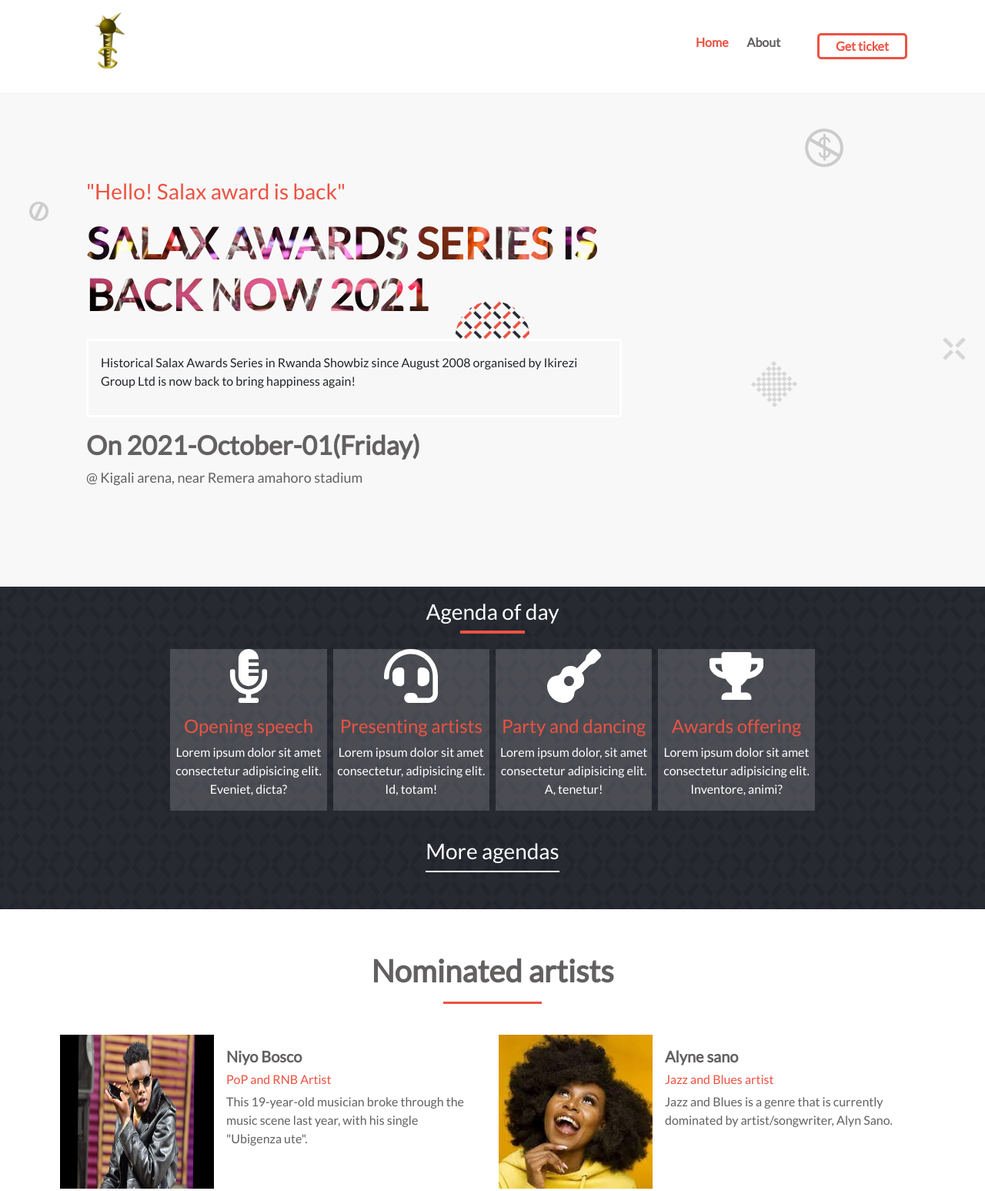
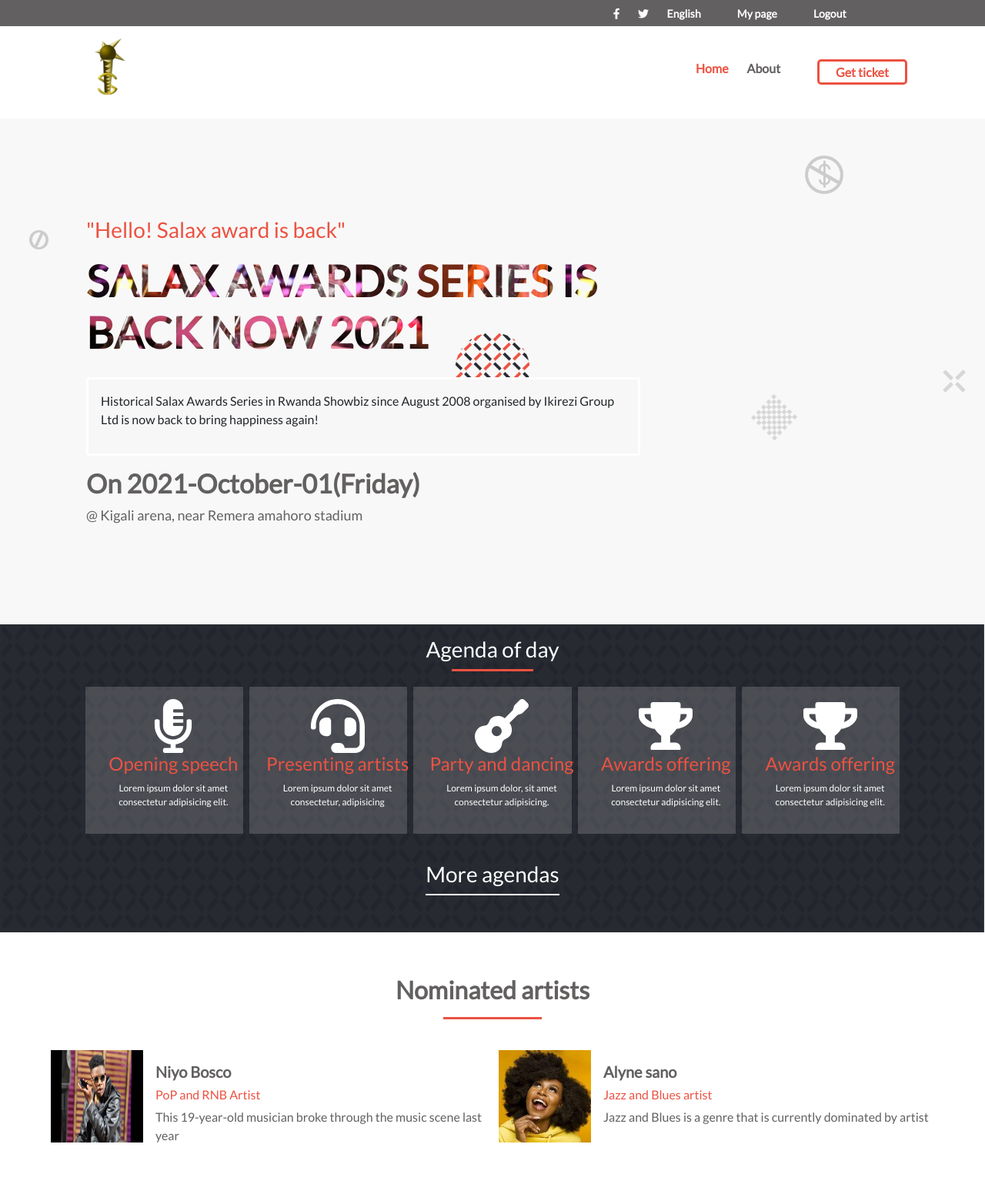
Before and after one commit to benshidanny11/consert_page, a plain HTML site: page index.html in a window 1280 px wide. Shown: the top 1547 px of the page at 77% size. Drawn offline with nearby package versions, Linux system fonts and the light colour scheme.

Commit message:
Implement all required changes

```diff
--- a/assets/styles/css/about.css
+++ b/assets/styles/css/about.css
@@ -13,7 +13,7 @@
     url(../../images/img3.png),
     url(../../images/img4.png),
     url(../../images/img5.png);
-  background-position: 85% 8%, 3% 23%, 5% 40%, 98% 52%, 80% 60%;
+  background-position: 85% 8%, 3% 23%, 20% 52%, 98% 52%, 80% 60%;
   background-size: 50px 50px, 25px 25px, 100px 100px, 30px 30px, 60px 60px;
 }
 
@@ -21,10 +21,6 @@
   font-size: 56px;
   font-weight: bold;
   color: var(--color-main);
-  background-image: unset;
-  background-clip: unset;
-  -webkit-text-fill-color: unset;
-  -webkit-background-clip: unset;
 }
 
 .about-content-container {
@@ -34,8 +30,21 @@
   text-align: center;
 }
 
+.intro-col-about {
+  display: flex;
+  flex-direction: column;
+  align-items: center;
+}
+
 .cust-card {
   border: 3px solid rgb(199, 198, 198);
+  background-color: var(--color-white);
+}
+
+.inner-about {
+  display: flex;
+  flex-direction: column;
+  align-items: center;
 }
 
 @media only screen and (max-width: 768px) {
--- a/assets/styles/css/main.css
+++ b/assets/styles/css/main.css
@@ -12,11 +12,7 @@ body {
 }
 
 .header {
-  height: 20%;
-  box-shadow: 2px 2px 2px 1px rgba(133, 133, 133, 0.2);
-  display: flex;
-  align-items: center;
-  padding-left: 5rem;
+  display: none;
 }
 
 .introduction {
@@ -29,17 +25,18 @@ body {
   background-position: 85% 8%, 3% 23%, 50% 50%, 98% 52%, 80% 60%;
   background-size: 50px 50px, 25px 25px, 100px 100px, 30px 30px, 60px 60px;
   background-color: #f8f8f8;
-  padding: 7rem;
+  padding: 1.2rem;
   background-repeat: no-repeat;
 }
 
 .intro-col > .h-page-title-home,
 .intro-col > h3 {
   color: var(--color-main);
+  margin-top: 1rem;
 }
 
 .intro-col > .h-page-title-home {
-  font-size: 56px;
+  font-size: 42px;
   font-weight: bold;
   background-image: url(../../images/salaxaward.jpeg);
   text-transform: uppercase;
@@ -49,7 +46,7 @@ body {
 }
 
 .hdate {
-  font-size: 34px;
+  font-size: 26px;
   font-weight: bold;
   color: var(--color-text);
 }
@@ -98,6 +95,8 @@ body {
   display: flex;
   justify-content: center;
   align-items: center;
+
+  --bs-gutter-x: 0;
 }
 
 .program-inner-container {
@@ -123,12 +122,17 @@ body {
 .program-list {
   width: 100%;
   display: grid;
-  grid-template-columns: repeat(4, 1fr);
+  grid-template-columns: repeat(5, 1fr);
 }
 
 .agenda-item {
   background-color: rgba(233, 233, 233, 0.185);
   color: #fff;
+  display: flex;
+  flex-direction: column;
+  align-items: center;
+  text-align: center;
+  padding: 1rem;
 }
 
 .agenda-item:hover {
@@ -203,17 +207,17 @@ body {
 }
 
 .menu-icon-container {
-  display: none;
+  display: block;
 }
 
 .partner-logo {
-  width: 300px;
-  height: 70px;
+  width: 200px;
+  height: 40px;
 }
 
 .image-artist {
-  width: 200px;
-  height: 200px;
+  width: 100px;
+  height: 100px;
 }
 
 .menu-container {
@@ -272,7 +276,20 @@ body {
   visibility: hidden;
 }
 
-@media only screen and (max-width: 768px) {
+.icon-programs {
+  width: 70px;
+  height: 70px;
+}
+
+.p-programs-desc {
+  font-size: 12px;
+}
+
+.top-bar {
+  display: none;
+}
+
+@media only screen and (min-width: 768px) {
   *,
   ::after,
   ::before {
@@ -280,63 +297,89 @@ body {
   }
 
   .header {
+    height: 20%;
+    box-shadow: 2px 2px 2px 1px rgba(133, 133, 133, 0.2);
+    display: flex;
+    align-items: center;
+    padding-left: 5rem;
+  }
+
+  .menu-icon-container {
     display: none;
   }
 
-  .menu-icon-container {
-    display: block;
-  }
-
   .introduction {
-    padding: 1.2rem;
+    padding: 7rem;
   }
 
   .intro-col > .h-page-title-home {
-    font-size: 42px;
-  }
-
-  .intro-col > h3 {
-    margin-top: 1rem;
+    font-size: 56px;
   }
 
   .hdate {
-    font-size: 26px;
+    font-size: 34px;
   }
 
-  .program-list {
-    grid-template-columns: repeat(3, 1fr);
+  .partner-logo {
+    width: 300px;
+    height: 70px;
   }
 
-  .agenda-item {
+  .image-artist {
+    width: 120px;
+    height: 120px;
+  }
+
+  .menu-container {
+    visibility: hidden;
+  }
+
+  .nominees {
     display: flex;
     flex-direction: column;
     align-items: center;
-    text-align: center;
-    padding: 1rem;
   }
 
-  .progarms {
-    --bs-gutter-x: 0;
+  .nominated-holder {
+    display: grid;
+    grid-template-columns: repeat(2, 1fr);
   }
 
-  .p-programs-desc {
-    font-size: 12px;
+  .top-bar {
+    display: grid;
+    grid-template-columns: 4fr 2fr;
+    background-color: var(--color-text);
   }
 
-  .partner-logo {
-    width: 200px;
-    height: 40px;
+  .links-outer-container {
+    display: flex;
+    flex-direction: column;
+    align-items: center;
+    justify-content: center;
+    padding: 0.3rem 0;
   }
 
-  .image-artist {
-    width: 150px;
-    height: 150px;
+  .top-links-container {
+    display: flex;
+    width: 350px;
+    justify-content: space-around;
+    list-style-type: none;
+    margin-block-start: unset;
+    margin-block-end: unset;
+    margin-inline-start: unset;
+    margin-inline-end: unset;
+    padding-inline-start: unset;
   }
-}
 
-@media only screen and (min-width: 768px) {
-  .menu-container {
-    visibility: hidden;
+  .top-links {
+    color: var(--color-white);
+    text-decoration: none;
+    font-size: 14px;
+    font-weight: bold;
+  }
+
+  .top-links:hover {
+    color: rgb(235, 235, 235);
   }
 }
 
@@ -356,9 +399,6 @@ body {
     display: block;
   }
 
-  /* .agenda-item {
-    display: flex;
-    flex-direction: row; */
   .item-xsm-outer {
     flex-wrap: unset;
   }
@@ -372,22 +412,24 @@ body {
   }
 
   .info-program-container {
+    display: flex;
     flex-shrink: unset;
     padding-right: 0;
+    align-items: center;
+  }
+
+  .item-title {
+    font-size: 14px;
+  }
+
+  .p-programs-desc {
+    font-size: 12px;
+    margin-left: 1rem;
   }
 
   .agenda-item {
     text-align: unset;
     padding: 0.2rem;
-  }
-
-  .p-programs-desc {
-    font-size: unset;
-  }
-
-  .image-artist {
-    width: 100px;
-    height: 100px;
   }
 
   .image-artist-container {
@@ -407,4 +449,14 @@ body {
   .foooter-texts {
     text-align: center;
   }
+
+  .icon-programs {
+    width: 50px;
+    height: 50px;
+    margin: 1rem;
+  }
+
+  .footer-info-container {
+    display: block;
+  }
 }
--- a/index.html
+++ b/index.html
@@ -5,6 +5,7 @@
     <meta http-equiv="X-UA-Compatible" content="IE=edge" />
     <meta name="viewport" content="width=device-width, initial-scale=1.0" />
     <title>Salax award</title>
+    <link rel="stylesheet" href="https://pro.fontawesome.com/releases/v5.10.0/css/all.css" integrity="sha384-AYmEC3Yw5cVb3ZcuHtOA93w35dYTsvhLPVnYs9eStHfGJvOvKxVfELGroGkvsg+p" crossorigin="anonymous"/>
     <link
       href="https://cdn.jsdelivr.net/npm/bootstrap@5.1.0/dist/css/bootstrap.min.css"
       rel="stylesheet"
@@ -14,7 +15,22 @@
     <link rel="stylesheet" href="assets/styles/css/main.css" />
   </head>
   <body>
+
     <main class="main">
+      <section class="top-bar">
+        <div class="col-lg-6"></div>
+        <div class="col-lg-6">
+          <div class="links-outer-container">
+           <ul class="top-links-container">
+             <li><a href="#" class="top-links"><i class="fab fa-facebook-f"></i></a></li>
+             <li><a href="#" class="top-links"><i class="fab fa-twitter"></i></a></li>
+             <li><a href="#" class="top-links">English</li>
+             <li><a href="#" class="top-links">My page</li>
+             <li><a href="#" class="top-links">Logout</li>
+           </ul>
+          </div>
+        </div>
+      </section>
       <header class="header">
         <div class="col-md-6 col-lg-8 nav-desk">
           <a href="index.html"
@@ -69,19 +85,19 @@
             </div>
           </div>
         </div>
-        <h1 class="mt-3 hdate">On 2021-October-01(Friday)</h1>
+        <h2 class="mt-3 hdate">On 2021-October-01(Friday)</h2>
         <p class="mt-2 plocation">
           @ Kigali arena, near Remera amahoro stadium
         </p>
       </section>
 
       <section class="progarms row">
-        <div class="col-lg-8 col-md-12 col-sm-12">
+        <div class="col-lg-10 col-md-12 col-sm-12">
           <div class="program-inner-container">
             <h3 class="h-agenda">Agenda of day</h3>
             <div class="divider mb-3"></div>
             <div class="program-list">
-              <div
+              <article
                 class="
                   agenda-item
                   d-flex
@@ -95,23 +111,21 @@
                 <div class="row d-sm-flex flex-sm-row item-xsm-outer">
                   <div class="item-xsm flex-md-column">
                     <img
-                      class="icon"
+                      class="icon-programs"
                       src="./assets/images/agenda1.svg"
                       alt="icon"
-                      width="70"
-                      height="70"
                     />
                   </div>
                   <div class="info-program-container">
-                    <h4 class="mt-3 item-title">Opening speech</h4>
+                    <h4 class="item-title">Opening speech</h4>
                     <p class="p-programs-desc">
                       Lorem ipsum dolor sit amet consectetur adipisicing elit.
-                      Eveniet, dicta?
                     </p>
                   </div>
                 </div>
-              </div>
-              <div
+              </article>
+
+              <article
                 class="
                   agenda-item
                   d-flex
@@ -125,23 +139,21 @@
                 <div class="row d-sm-flex flex-sm-row item-xsm-outer">
                   <div class="item-xsm flex-md-column">
                     <img
-                      class="icon"
+                      class="icon-programs"
                       src="./assets/images/agenda2.svg"
                       alt="icon"
-                      width="70"
-                      height="70"
                     />
                   </div>
                   <div class="info-program-container">
-                    <h4 class="mt-3 item-title">Presenting artists</h4>
+                    <h4 class="item-title">Presenting artists</h4>
                     <p class="p-programs-desc">
-                      Lorem ipsum dolor sit amet consectetur, adipisicing elit.
-                      Id, totam!
+                      Lorem ipsum dolor sit amet consectetur, adipisicing
                     </p>
                   </div>
                 </div>
-              </div>
-              <div
+              </article>
+
+              <article
                 class="
                   agenda-item
                   d-flex
@@ -155,23 +167,21 @@
                 <div class="row d-sm-flex flex-sm-row item-xsm-outer">
                   <div class="item-xsm flex-md-column">
                     <img
-                      class="icon"
+                      class="icon-programs"
                       src="./assets/images/agenda3.svg"
                       alt="icon"
-                      width="70"
-                      height="70"
                     />
                   </div>
                   <div class="info-program-container">
-                    <h4 class="mt-3 item-title">Party and dancing</h4>
+                    <h4 class="item-title">Party and dancing</h4>
                     <p class="p-programs-desc">
-                      Lorem ipsum dolor, sit amet consectetur adipisicing elit.
-                      A, tenetur!
+                      Lorem ipsum dolor, sit amet consectetur adipisicing.
                     </p>
                   </div>
                 </div>
-              </div>
-              <div
+              </article>
+
+              <article
                 class="
                   agenda-item
                   d-flex
@@ -185,22 +195,48 @@
                 <div class="row d-sm-flex flex-sm-row item-xsm-outer">
                   <div class="item-xsm flex-md-column">
                     <img
-                      class="icon"
+                      class="icon-programs"
                       src="./assets/images/agenda4.svg"
                       alt="icon"
-                      width="70"
-                      height="70"
                     />
                   </div>
                   <div class="info-program-container">
-                    <h4 class="mt-3 item-title">Awards offering</h4>
+                    <h4 class="item-title">Awards offering</h4>
                     <p class="p-programs-desc">
                       Lorem ipsum dolor sit amet consectetur adipisicing elit.
-                      Inventore, animi?
                     </p>
                   </div>
                 </div>
+              </article>
+
+              <article
+              class="
+                agenda-item
+                d-flex
+                flex-md-column
+                justify-content-between
+                align-items-center
+                text-md-center
+                m-1
+              "
+            >
+              <div class="row d-sm-flex flex-sm-row item-xsm-outer">
+                <div class="item-xsm flex-md-column">
+                  <img
+                    class="icon-programs"
+                    src="./assets/images/agenda4.svg"
+                    alt="icon"
+                  />
+                </div>
+                <div class="info-program-container">
+                  <h4 class="item-title">Awards offering</h4>
+                  <p class="p-programs-desc">
+                    Lorem ipsum dolor sit amet consectetur adipisicing elit.
+                  </p>
+                </div>
               </div>
+              </article>
+
             </div>
             <a href="#" id="h-more">
               <h3>More agendas</h3>
@@ -211,11 +247,11 @@
 
       <section class="nominees my-5 py-2 pb-2">
         <div class="text-center mb-2">
-          <h1 class="nom-title">Nominated artists</h1>
+          <h2 class="nom-title">Nominated artists</h2>
         </div>
         <div class="divider"></div>
         <div class="container">
-          <div class="row mt-4" id="nominees"></div>
+          <div class="row mt-4 nominated-holder" id="nominees"></div>
         </div>
       </section>
 
@@ -247,7 +283,7 @@
 
       <footer class="mt-5">
         <div class="container">
-          <div class="row footer-info-container">
+          <div class="footer-info-container">
             <div
               class="
                 col-lg-4 col-md-4 col-sm-4
--- a/js/main.js
+++ b/js/main.js
@@ -4,14 +4,14 @@ const nominatedArtists = [
     type: 'PoP and RNB Artist',
     image: './assets/images/artist1.jpg',
     descr:
-      'This 19-year-old musician broke through the music scene last year, with his single "Ubigenza ute".',
+      'This 19-year-old musician broke through the music scene last year',
   },
   {
     name: 'Alyne sano',
     type: 'Jazz and Blues artist',
     image: './assets/images/artist2.jpeg',
     descr:
-      'Jazz and Blues is a genre that is currently dominated by artist/songwriter, Alyn Sano.',
+      'Jazz and Blues is a genre that is currently dominated by artist',
   },
   {
     name: 'Nel Ngabo',
@@ -25,21 +25,21 @@ const nominatedArtists = [
     type: 'Afrobeat and RNB Artist',
     image: './assets/images/artist4.jpg',
     descr:
-      'The 28-year-old Musician/Song-writer and founder & C.E.O. of his own record label called Igitangaza Music Label.',
+      'The 28-year-old Musician/Song-writer, he is good singer.',
   },
   {
     name: 'Devis D',
     type: 'PoP Hip hop Artist',
     image: './assets/images/artist5.jpeg"',
     descr:
-      'Musical talent with his own twist on style and presence in the Rwandan music scene.',
+      'Musical talent with his own twist on style and presence music scene.',
   },
   {
     name: 'Igol Mabano',
     type: 'Jas and Afrobeat Artist',
     image: './assets/images/artist6.jpeg"',
     descr:
-      'Rising Artist signed under Kina Music Label has released his debut album May 2020',
+      'Rising Artist signed under Kina Music Label has released album ',
   },
 ];
 
@@ -47,7 +47,7 @@ const nomineesHolder = document.getElementById('nominees');
 let articstContent = '';
 
 nominatedArtists.forEach((artist) => {
-  articstContent += `<div class="col-lg-6 col-md-12 d-flex my-2 p-2">
+  articstContent += `<div class="col-12 d-flex my-2 p-2">
     <div class="image-artist-container">
       <img src="${artist.image}" alt="artist image" class="image-artist"/>
     </div>
```
Also changed, not shown: about.html (+11 -4 lines), 1 other file.
